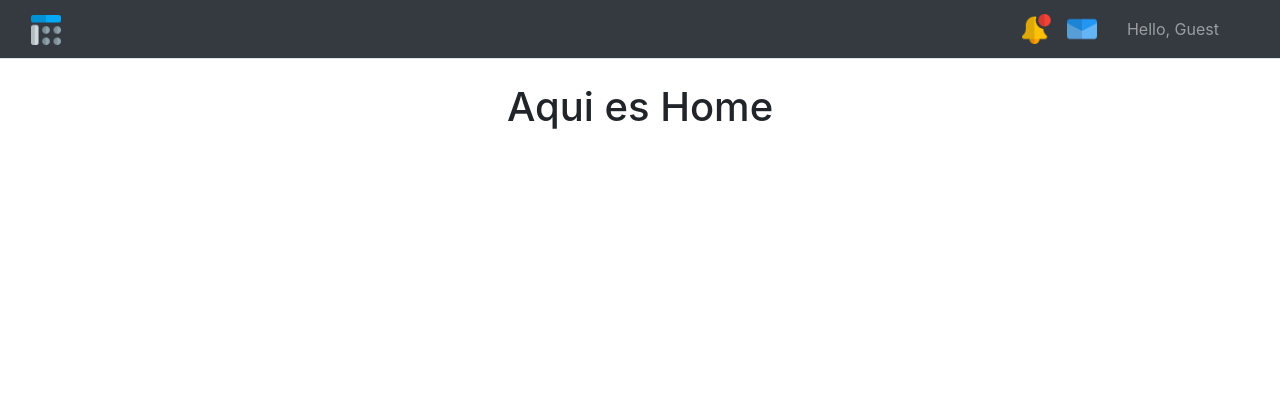
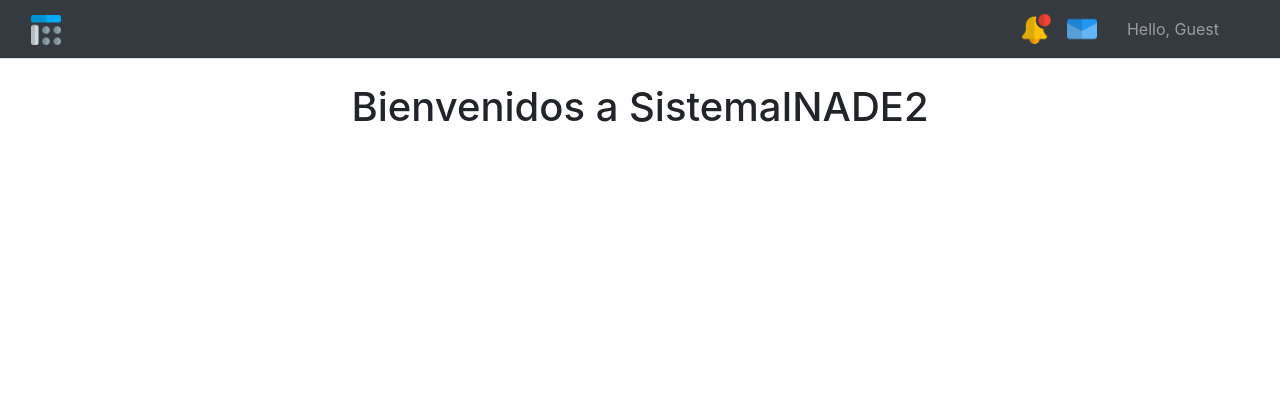
Before and after one commit to AranzaGtz/SistemaINADE2_1, a Django app: template accounts/templates/accounts/home/dashboard_admin_home.html in a window 1280 px wide. Shown: the top 420 px of the page. Run offline with Django 3.2, Linux system fonts and the light colour scheme; the template is opened without the code that fills it, so the values that code supplies are empty; some libraries are stand-ins or nearby versions.

Commit message:
Titulos actualizados

```diff
--- a/accounts/templates/accounts/home/dashboard_admin_home.html
+++ b/accounts/templates/accounts/home/dashboard_admin_home.html
@@ -6,5 +6,5 @@
 {% block header %}Gestion de usuarios{% endblock %}
 
 {% block content %}
-<center> <h1>Aqui es Home</h1>  </center>
+<center> <h1>Bienvenidos a SistemaINADE2</h1>  </center>
 {% endblock content %}
```
Also changed, not shown: db.sqlite3.
